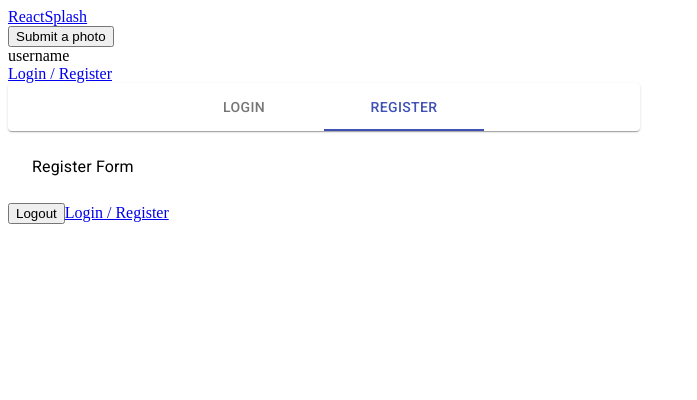
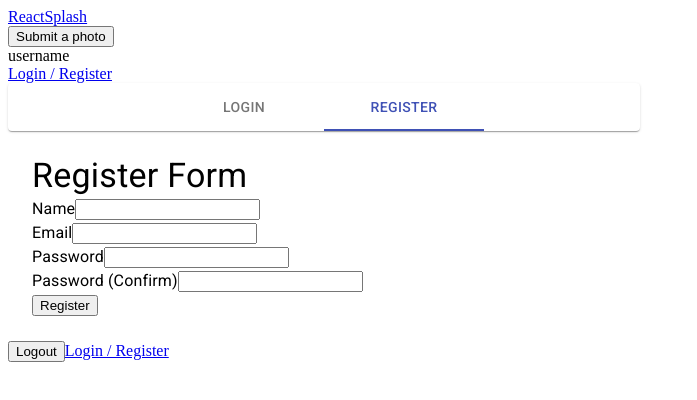
Before and after one commit to KEY60228/ReactSplash, a React app in the folder src/front/: page /login in a window 1280 px wide. Both pictures are taken after a click on the tab "REGISTER". Shown: the top 400 px of the page, without its empty margins (0-697 px from the left). Built offline with nearby package versions, Linux system fonts and the light colour scheme.

Commit message:
install Register form

```diff
--- a/src/front/src/components/Login.tsx
+++ b/src/front/src/components/Login.tsx
@@ -49,8 +49,10 @@ const useStyles = makeStyles((theme: Theme) => ({
 const Login = () => {
   const classes = useStyles();
   const [data, setData] = useState(0)
+  const [name, setName] = useState('')
   const [email, setEmail] = useState('')
   const [password, setPassword] = useState('')
+  const [passwordConfirmation, setPasswordConfirmation] = useState('')
 
   const handleChange = (event: React.ChangeEvent<{}>, newValue: number) => {
     setData(newValue)
@@ -58,6 +60,10 @@ const Login = () => {
 
   const login = () => {
     console.log({email}, {password})
+  }
+
+  const register = () => {
+    console.log({name}, {email}, {password}, {passwordConfirmation})
   }
 
   return (
@@ -77,6 +83,7 @@ const Login = () => {
           </Tabs>
         </Paper>
         <TabPanel value={data} index={0}>
+          <Typography variant="h4">Login Form</Typography>
           <label>Email</label>
           <input type="text" className="form__item" id="login-email" onChange={(ev) => setEmail(ev.currentTarget.value)}></input> <br/>
           <label>Password</label>
@@ -84,7 +91,16 @@ const Login = () => {
           <button className="button button--inverse" onClick={login}>login</button>
         </TabPanel>
         <TabPanel value={data} index={1}>
-          Register Form
+          <Typography variant="h4">Register Form</Typography>
+          <label>Name</label>
+          <input type="text" className="form__item" id="username" onChange={(ev) => setName(ev.currentTarget.value)}></input> <br/>
+          <label>Email</label>
+          <input type="text" className="form__item" id="email" onChange={(ev) => setEmail(ev.currentTarget.value)}></input> <br/>
+          <label>Password</label>
+          <input type="password" className="form__item" id="password" onChange={(ev) => setPassword(ev.currentTarget.value)}></input> <br/>
+          <label>Password (Confirm)</label>
+          <input type="password" className="form__item" id="password-confirmation" onChange={(ev) => setPasswordConfirmation(ev.currentTarget.value)}></input> <br/>
+          <button className="button button--inverse" onClick={register}>Register</button>
         </TabPanel>
       </Box>
     </>
```
